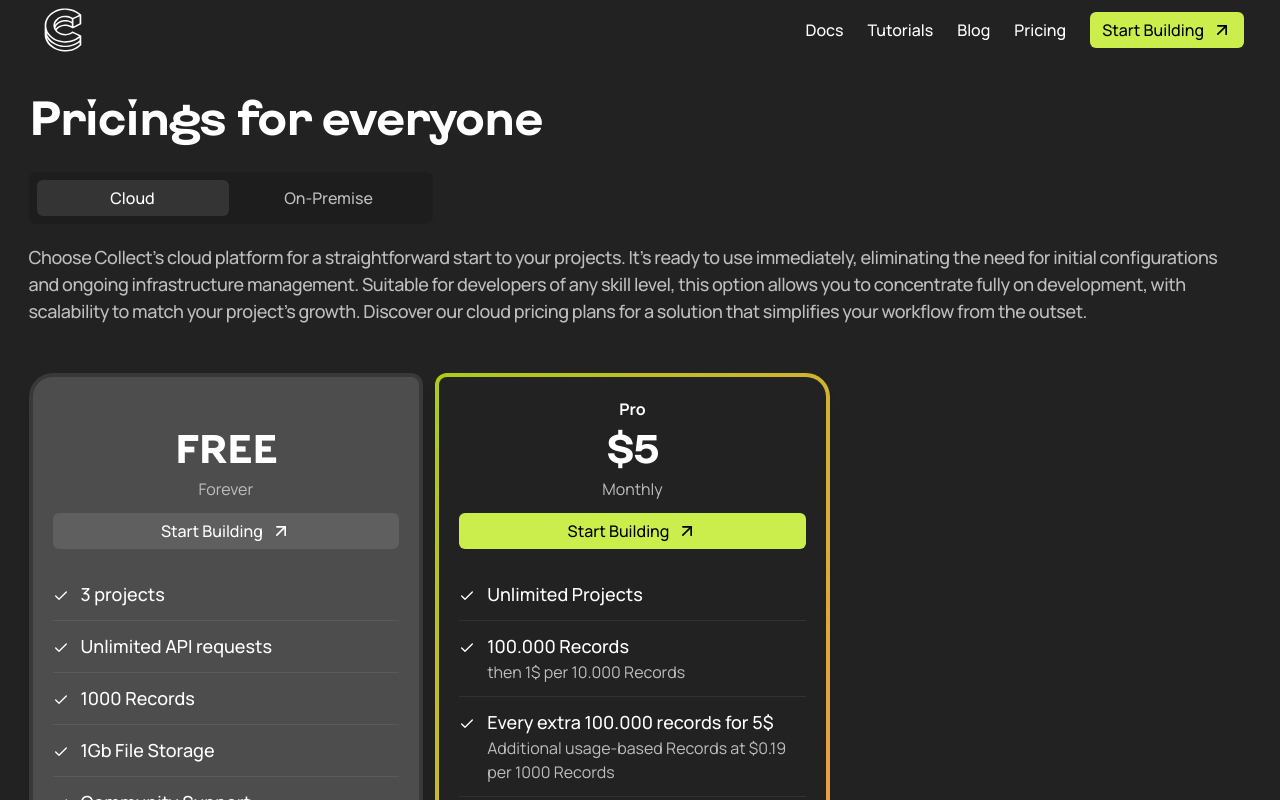
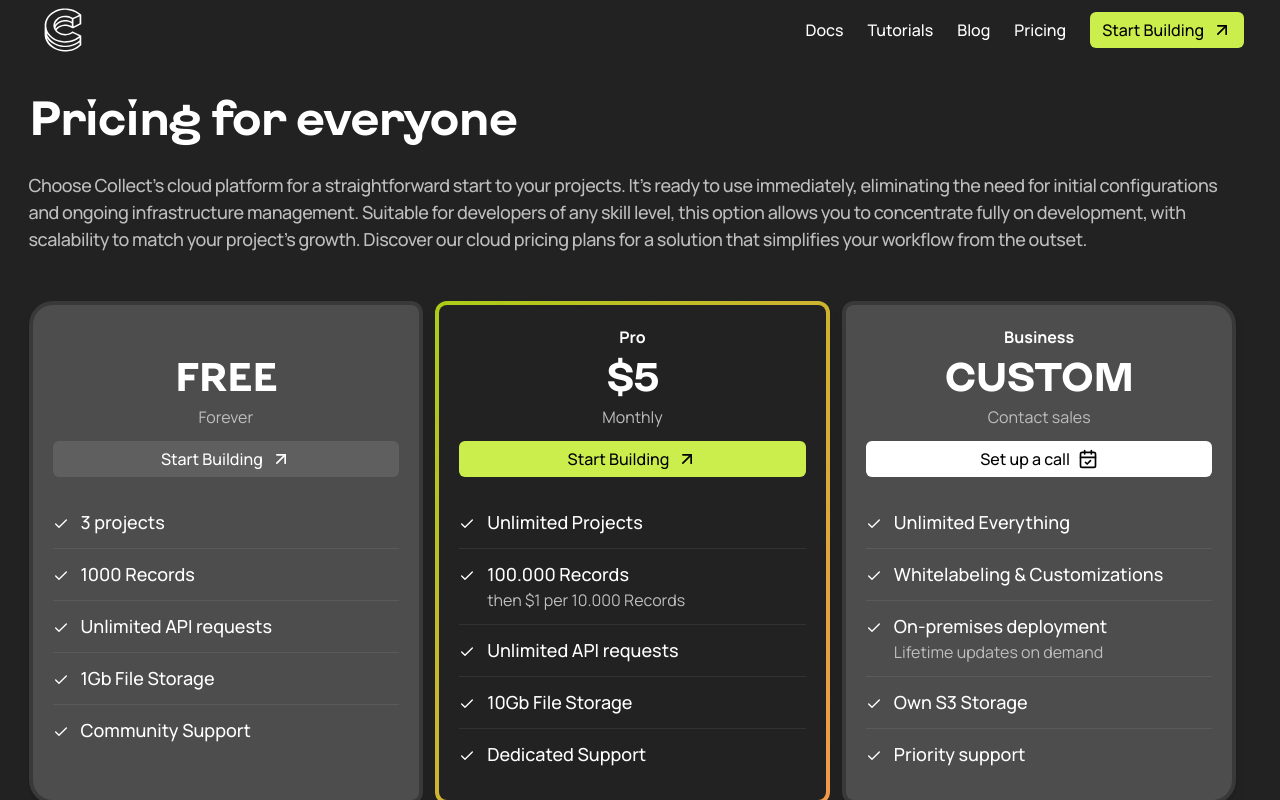
Before and after one commit to collect-so/public, a Next.js app: page /pricing in a window 1280 px wide. Shown: the top 800 px of the page. Built offline with nearby package versions, Linux system fonts and the light colour scheme.

Commit message:
Minor updates

```diff
--- a/src/Sections/Pricing.tsx
+++ b/src/Sections/Pricing.tsx
@@ -9,7 +9,7 @@ import {
 import { ComponentPropsWithoutRef, FunctionComponent, ReactNode } from "react";
 import cx from "classnames";
 import { Button } from "~/components/Button";
-import { ArrowUpRight, Check, Github } from "lucide-react";
+import { ArrowUpRight, CalendarCheck, Check, Github } from "lucide-react";
 
 import Link from "next/link";
 import { links, socials } from "~/config/urls";
@@ -46,7 +46,7 @@ function PricingCard({
   title?: ReactNode;
   description: ReactNode;
   action: ReactNode;
-  price: number | "free";
+  price?: number | "free";
   featured?: boolean;
 }) {
   return (
@@ -69,8 +69,8 @@ function PricingCard({
         <h3 className="font-bold typography-sm h-5">{title}</h3>
 
         <span className="font-bold typography-2xl uppercase font-special">
-          {price !== "free" && "$"}
-          {price}
+          {price !== "free" && price !== undefined && "$"}
+          {price ?? "Custom"}
         </span>
 
         <p className="mb-3 text-content2">{description}</p>
@@ -94,14 +94,14 @@ export function Pricing() {
   return (
     <Section className="container">
       <SectionHeader>
-        <SectionTitle className="max-w-3xl">Pricings for everyone</SectionTitle>
+        <SectionTitle className="max-w-3xl">Pricing for everyone</SectionTitle>
 
-        <Tabs onValueChange={(v) => setVariant(v as Variants)} value={variant}>
-          <TabsList>
-            <Tab value={Variants.Cloud}>Cloud</Tab>
-            <Tab value={Variants.OnPremise}>On-Premise</Tab>
-          </TabsList>
-        </Tabs>
+        {/*<Tabs onValueChange={(v) => setVariant(v as Variants)} value={variant}>*/}
+        {/*  <TabsList>*/}
+        {/*    <Tab value={Variants.Cloud}>Cloud</Tab>*/}
+        {/*    <Tab value={Variants.OnPremise}>On-Premise</Tab>*/}
+        {/*  </TabsList>*/}
+        {/*</Tabs>*/}
 
         <SectionSubtitle>
           {variant === Variants.Cloud &&
@@ -130,8 +130,8 @@ export function Pricing() {
               }
             >
               <Feat title="3 projects" />
+              <Feat title="1000 Records" />
               <Feat title="Unlimited API requests" />
-              <Feat title="1000 Records" />
               <Feat title="1Gb File Storage" />
               <Feat title="Community Support" />
             </PricingCard>
@@ -155,48 +155,69 @@ export function Pricing() {
               <Feat title="Unlimited Projects" />
               <Feat
                 title="100.000 Records"
-                subtitle="then 1$ per 10.000 Records"
+                subtitle="then $1 per 10.000 Records"
               />
-              <Feat
-                title="Every extra 100.000 records for 5$"
-                subtitle="Additional usage-based Records at $0.19 per 1000 Records"
-              />
+              <Feat title="Unlimited API requests" />
               <Feat title="10Gb File Storage" />
               <Feat title="Dedicated Support" />
             </PricingCard>
-          </>
-        )}
-
-        {variant === Variants.OnPremise && (
             <PricingCard
-            price="free"
-            title="Self-Hosted"
-            description="Forever"
+              title="Business"
+              description="Contact sales"
               action={
                 <Button
                   size="small"
                   variant="primary"
                   as={Link}
-                href={socials.github}
+                  href={links.introMeeting}
                 >
-                Join Github
-                <ArrowUpRight />
+                  Set up a call
+                  <CalendarCheck />
                 </Button>
               }
             >
-            <Feat title="Unlimited Projects" />
+              <Feat title="Unlimited Everything" />
+              <Feat title="Whitelabeling & Customizations" />
               <Feat
-              title="100.000 Records"
-              subtitle="then 1$ per 10.000 Records"
+                title="On-premises deployment"
+                subtitle="Lifetime updates on demand"
               />
-            <Feat
-              title="Every extra 100.000 records for 5$"
-              subtitle="Additional usage-based Records at $0.19 per 1000 Records"
-            />
-            <Feat title="10Gb File Storage" />
-            <Feat title="Dedicated Support" />
+              <Feat title="Own S3 Storage" />
+              <Feat title="Priority support" />
             </PricingCard>
+          </>
         )}
+
+        {/*{variant === Variants.OnPremise && (*/}
+        {/*  <PricingCard*/}
+        {/*    price="free"*/}
+        {/*    title="Self-Hosted"*/}
+        {/*    description="Forever"*/}
+        {/*    action={*/}
+        {/*      <Button*/}
+        {/*        size="small"*/}
+        {/*        variant="primary"*/}
+        {/*        as={Link}*/}
+        {/*        href={socials.github}*/}
+        {/*      >*/}
+        {/*        Join Github*/}
+        {/*        <ArrowUpRight />*/}
+        {/*      </Button>*/}
+        {/*    }*/}
+        {/*  >*/}
+        {/*    <Feat title="Unlimited Projects" />*/}
+        {/*    <Feat*/}
+        {/*      title="100.000 Records"*/}
+        {/*      subtitle="then $1 per 10.000 Records"*/}
+        {/*    />*/}
+        {/*    <Feat*/}
+        {/*      title="Every extra 100.000 records for $5"*/}
+        {/*      subtitle="Additional usage-based Records at $0.19 per 1000 Records"*/}
+        {/*    />*/}
+        {/*    <Feat title="10Gb File Storage" />*/}
+        {/*    <Feat title="Dedicated Support" />*/}
+        {/*  </PricingCard>*/}
+        {/*)}*/}
       </div>
     </Section>
   );
--- a/src/Sections/Workflow/index.tsx
+++ b/src/Sections/Workflow/index.tsx
@@ -54,7 +54,7 @@ const UserRepo = Collect.registerModel(UserModel)`;
 const createCodeBlock = `// Create single Record
 const user = await UserRepo.create({
   email: "paul.schmitz@mail.com",
-  name: "Pual Schmitz",
+  name: "Paul Schmitz",
   age: 47
 })`;
 
--- a/src/config/urls.ts
+++ b/src/config/urls.ts
@@ -19,4 +19,5 @@ export const links = {
   pricing: "/pricing",
   app: "https://app.collect.so",
   appPricing: "https://app.collect.so/pricing",
+  introMeeting: "https://calendly.com/collect-so/collect-intro",
 };
```
Also changed, not shown: 2 other files (tests, documents, lock files or other folders). Lines whose indentation alone changed are shown as unchanged.
